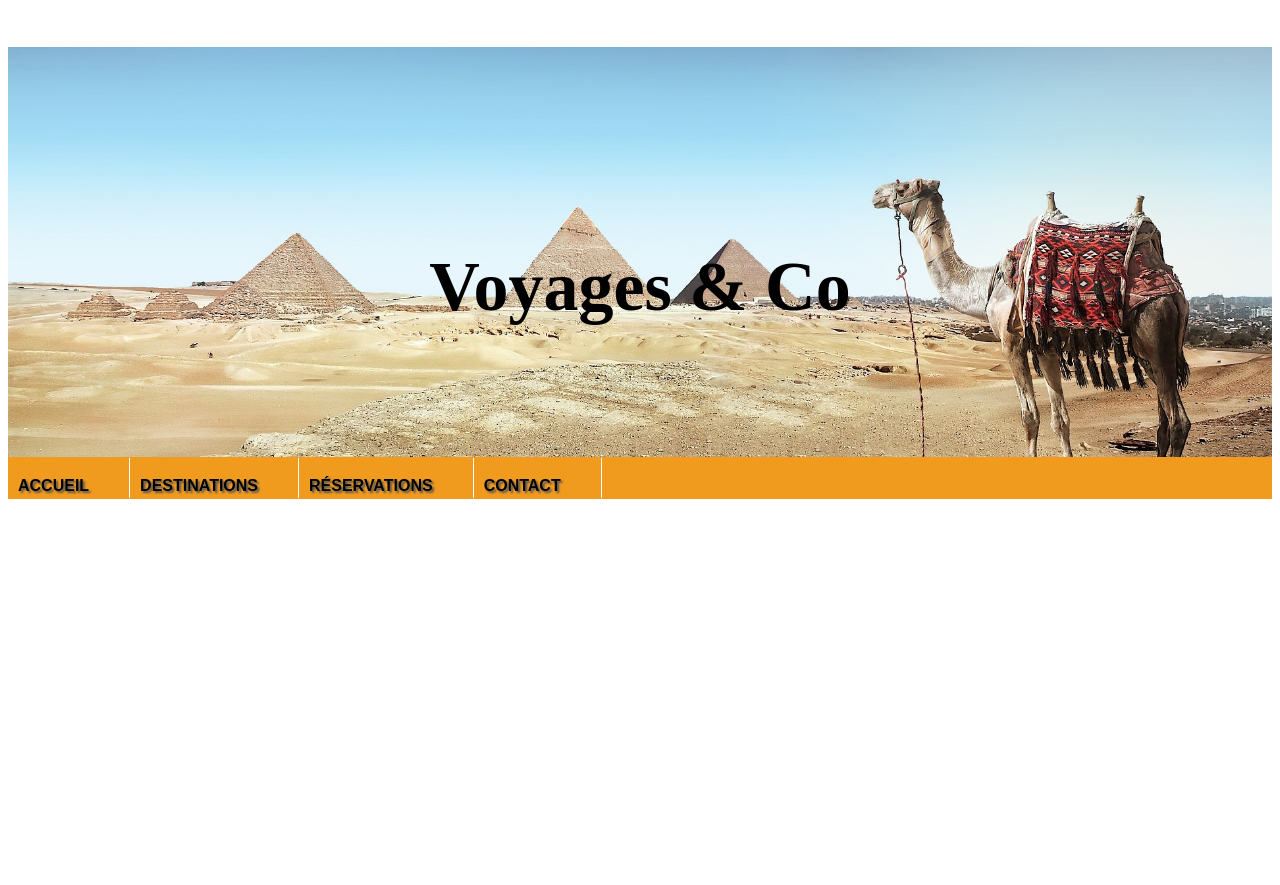
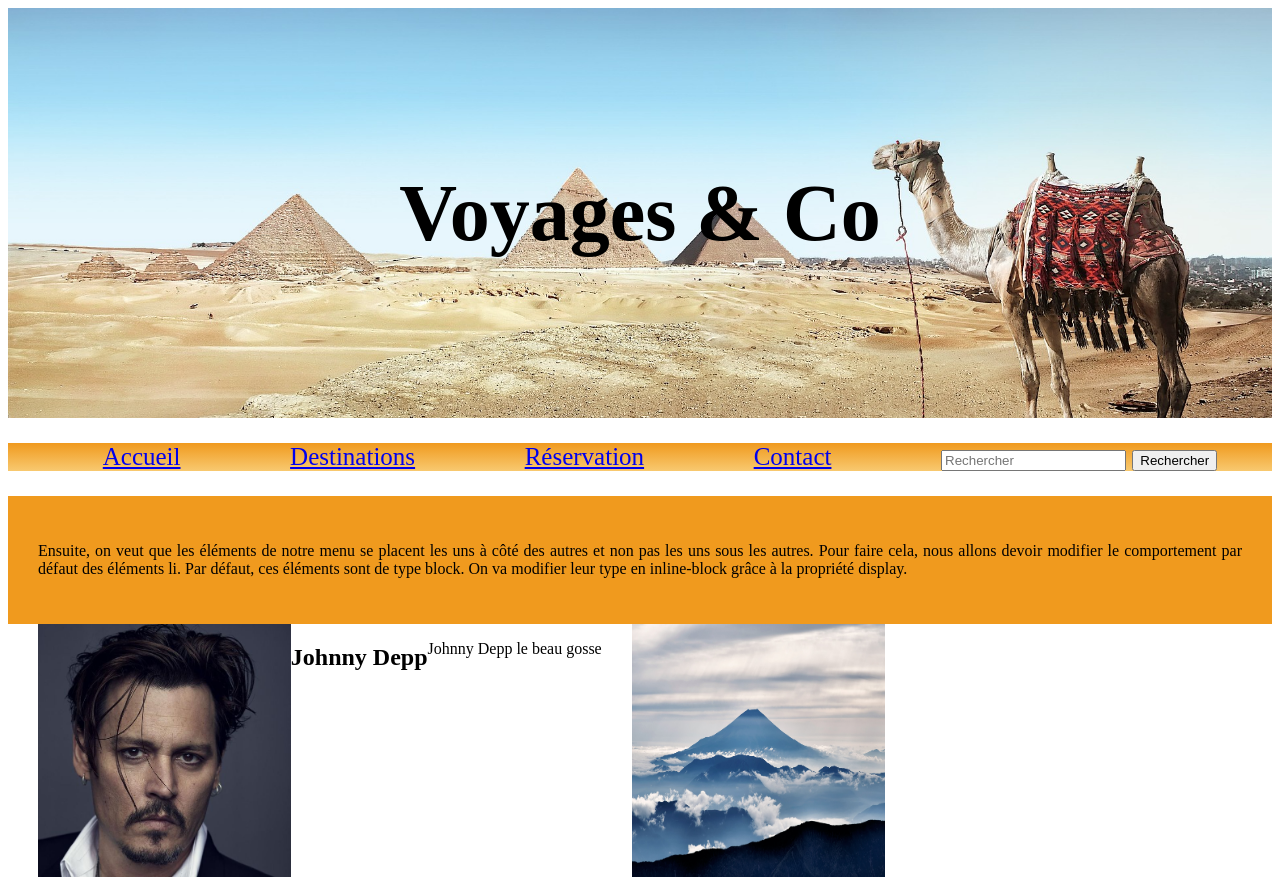
Before and after one commit to PaulineGrn/Partie-3-Ex1, a plain HTML site: page index.html in a window 1280 px wide. Before the commit the page ends 800 px from the top, so only its background shows below. Drawn offline with Linux system fonts and the light colour scheme.

Commit message:
Voayges & Co

```diff
--- a/assets/css/style.css
+++ b/assets/css/style.css
@@ -1,41 +1,61 @@
+/* .......................................Header..............................*/
+/* Mettre une image de fond avec le texte par dessus */
 header{
   background-image:url("../img/header.jpg");
+  /* background-size cover pour couvrir toute la page */
   background-size: cover;
+  /* Taille de l'image en hauteur au niveau de la page */
+  height: 410px;
+  /* capacité d'un élément flexible à modifier ses dimensions afin de remplir l'espace */
+  display: flex;
+  /* indique la façon dont l'espace doit être réparti entre et autour des éléments */
+  justify-content: center;
+  /* Center verticalement */
+  align-items: center;
+  /* Taille de la police */
+  font-size: 40px;
+}
+/* ......................................Navbar.............................. */
+ul{
+/* Pour enlever les puces devant les différents items de la barre de navigation */
+list-style-type: none;
+display: flex;
+/* spac-around pour espacer les mots de façon égal */
+justify-content: space-around;
+font-size: 25px;
+/* Couleur de fond de la barre de navigation et un dégradé de couleur avec linear */
+background: linear-gradient(#F09A1E,#F8C970);
+}
+/* .......................................Présentation....................... */
+#presentation{
+  padding: 30px;
+  background-color: #F09A1E;
+}
+#blockLine{
+  display: flex;
+}
+img{
+  width: 20%;
+}
+.block{
   text-align: center;
-  height: 410px
+  margin: 15px 15px;
 }
-h1{
-  padding: 200px;
-  font-weight: bold;
-  font-size: 70px;
-  font-family: "Marker Felt,fantasy" ;
+p{
+  text-align: justify;
 }
-#nav li
-{
-   display:inline;
-   padding:0;
-   margin:0;
+/* ....................................Mediaquery............................ */
+@media screen and (max width:992px){
+  #blockLine{
+    /* Affichage en colonne plutôt qu'en ligne au niveau du texte */
+    flex-direction: column;
+  }
 }
-#nav
-{
-   margin:0;
-   padding:0;
-   background:#F09A1E url('nav_bg.jpg') 0 0 repeat-x;
-   float:left;
-   width:100%;
-   border:1px solid #F09A1E;
-   border-width:1px 0;
+@media screen and (max-width:680px){
+  a, form{
+    display: none;
+  }
+  #navIcon{
+    display: block;
+  }
 }
-#nav a:link, #nav a:visited
-{
-   color:#000;
-   background:#F09A1E;
-   padding:20px 40px 4px 10px;
-   float:left;
-   width:auto;
-   border-right:1px solid #FFFFFF;
-   text-decoration:none;
-   font:bold 1em/1em Arial, Helvetica, sans-serif;
-   text-transform:uppercase;
-   text-shadow: 2px 2px 2px #555;
-}
--- a/index.html
+++ b/index.html
@@ -6,14 +6,44 @@
   <link href="assets/css/style.css" rel="stylesheet"/>
 </head>
 <body>
-  <header>
+  <!-- Titre de la page -->
+  <header id="texte">
     <h1>Voyages & Co</h1>
+    <!-- Balise nav c'est une barre de navigation -->
   </header>
-  <ul id="nav">
-   <li id="nav-home"><a href="#">Accueil</a></li>
-   <li id="nav-destinations"><a href="#">Destinations</a></li>
-   <li id="nav-reservation"><a href="#">Réservations</a></li>
-   <li id="nav-contact"><a href="#">Contact</a></li>
-</ul>
-</body>
-</html>
+  <nav>
+    <ul>
+      <!-- Balise A pour insérer un lien, # quand on veut pas mettre de lien -->
+      <li><a href="#">Accueil</a></li>
+      <li><a href="#">Destinations</a></li>
+      <li><a href="#">Réservation</a></li>
+      <li><a href="#">Contact</a></li>
+      <li>
+        <form action="#" method="post">
+          <!-- Champs de remplissage -->
+          <input type="text" name="search" placeholder="Rechercher"/>
+          <!-- Mettre un button rechercher dans la barre de navigation -->
+          <input type="submit" name="searchButton" value="Rechercher">
+        </form>
+      </li>
+    </ul>
+  </nav>
+  <div id="presentation">
+    <p>Ensuite, on veut que les éléments de notre menu se placent les uns
+      à côté des autres et non pas les uns sous les autres. Pour faire cela, nous allons
+      devoir modifier le comportement par défaut des éléments li. Par défaut,
+      ces éléments sont de type block. On va modifier leur type en inline-block
+      grâce à la propriété display.
+    </p>
+  </div>
+    <!-- Block d'image -->
+    <div id="blockLine">
+      <div class="block"></div>
+      <img src="assets/img/JohnnyDepp.jpg" alt="photo de Johnny Depp" title="Johnny Depp"/>
+      <h2>Johnny Depp</h2>
+      <p>Johnny Depp le beau gosse</p>
+      <div class="block"></div>
+      <img src="assets/img/MontFuji.jpg" alt="photo Mont Fuji" title="Mont Fuji"/>
+    </div>
+  </body>
+  </html>
```
Also changed, not shown: assets/img/JohnnyDepp.jpg (added), assets/img/MontFuji.jpg (added).
